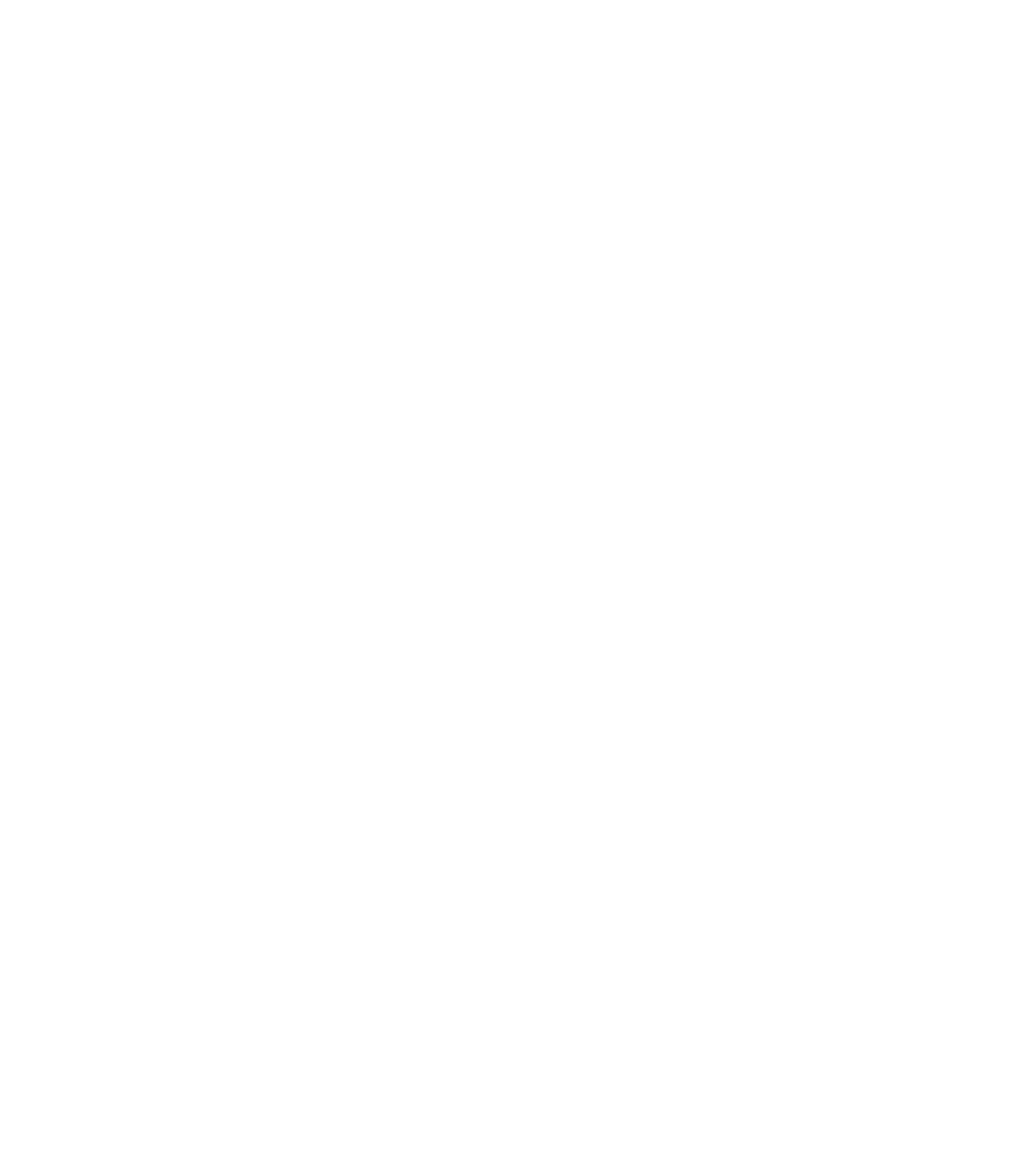
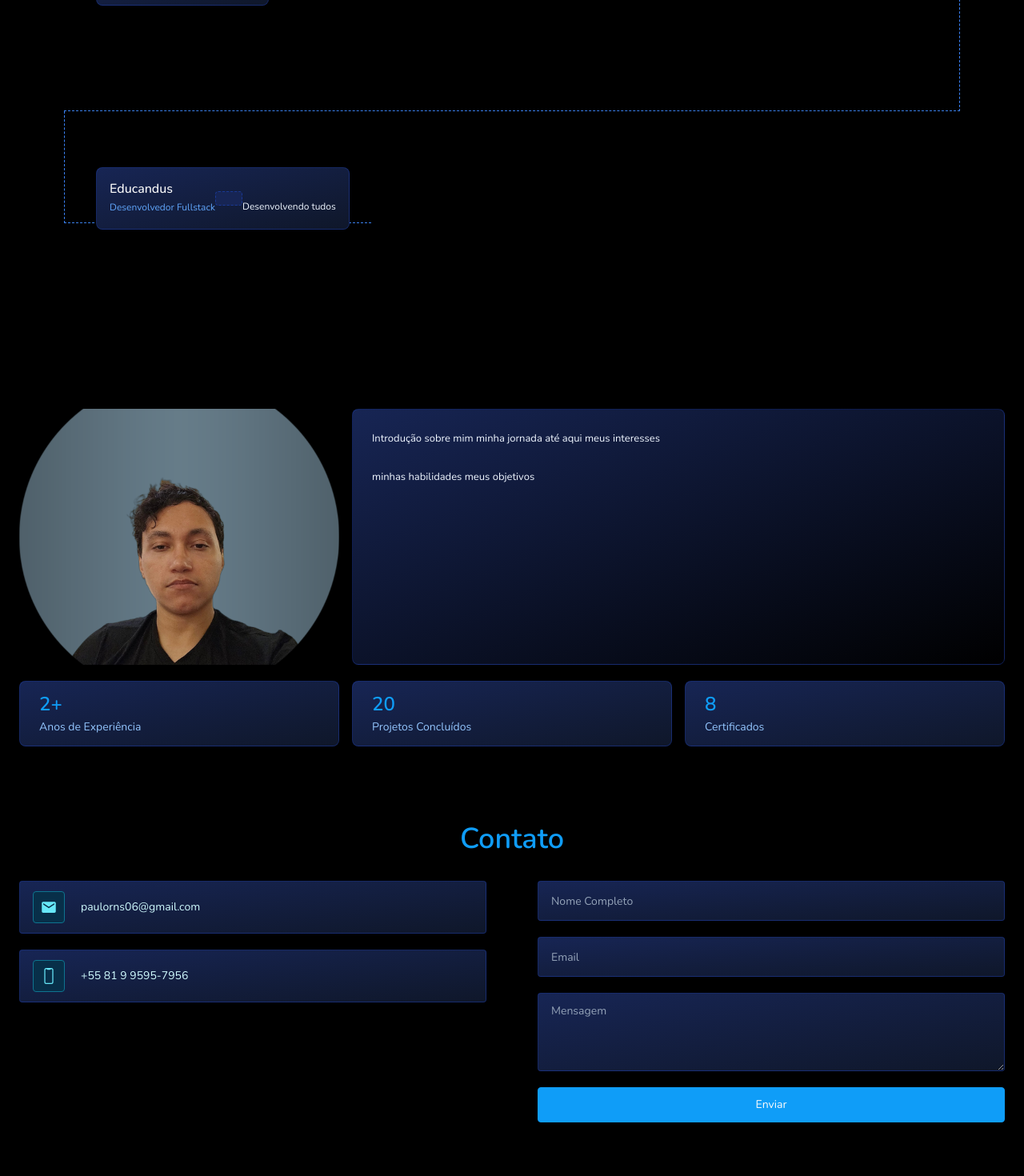
Before and after one commit to PauloRRRRR/https---github.com-PauloRRRRR-myPortfolio, a React (Vite) app: page / in a window 1280 px wide. Shown: the part 1340-2810 px from the top of the page at 80% size. Before the commit the page ends 1255 px from the top, so only its background shows below. Built offline with nearby package versions, Linux system fonts and the light colour scheme.

Commit message:
Final base project commit

```diff
--- a/src/App.jsx
+++ b/src/App.jsx
@@ -5,6 +5,7 @@
 import WorkExperience from './components/WorkExperience'
 import AboutMe from './components/AboutMe'
 import Contact from './components/Contact'
+import Footer from "./components/Footer";
 
 const App = () => {
   return(
@@ -22,6 +23,7 @@
       <WorkExperience />
       <AboutMe />
       <Contact/>
+      <Footer/>
     </div>
   )
 }
--- a/src/components/AboutMe.jsx
+++ b/src/components/AboutMe.jsx
@@ -1,8 +1,52 @@
 import React from 'react'
+
+import PROFILE_PIC from '../assets/profile-pic.png'
+import { ABOUT_ME_DATA} from '../utils/data'
 
 const AboutMe = () => {
     return(
-        <div>About me</div>
+       <section className='max-w-screen-xl px-6 mx-auto py-10 md:py-24' id='about'>
+        <h5 className='text-primary text-2xl md:text-4xl font-semibold text-center md:text-left pb-10 md:pb-14'></h5>
+        <div className='grid grid-cols-1 md:grid-cols-3 md:gap-4'>
+            <img className='w-full h-80 object-cover rounded-lg mb-4 md:mb-0' src={PROFILE_PIC} alt="" />
+            <div className='col-span-2 bg-gradient-to-br from-blue-950 to-slate-00 rounded-lg border border-blue-800/40 p-6'>
+                <p className='text-blue-50 text-xs md:text-[13px] font-normal text-justify leading-6'>
+                    {ABOUT_ME_DATA.introduction} {ABOUT_ME_DATA.background}{" "}
+                    {ABOUT_ME_DATA.interests}
+                </p>
+
+                <br />
+
+                <p className='text-blue-50 text-xs md:text-[13px] font-normal text-justify leading-6'>
+                    {ABOUT_ME_DATA.skills} {ABOUT_ME_DATA.careerGoals}
+                </p>
+            </div>
+        </div>
+
+        <div className='grid grid-cols-1 md:grid-cols-3 gap-4 mt-5'>
+            <InfoCard
+                count={ABOUT_ME_DATA.stats.yearsOfExperience}
+                lable="Anos de Experiência"
+            />
+            <InfoCard
+                count={ABOUT_ME_DATA.stats.numberOfProjects}
+                lable="Projetos Concluídos"
+            />
+            <InfoCard
+                count={ABOUT_ME_DATA.stats.certificationsEarned}
+                lable="Certificados"
+            />
+        </div>
+       </section>
+    )
+}
+
+const InfoCard = ({ lable, count}) => {
+    return (
+        <div className='bg-gradient-to-br from-blue-950 to-slate-900 rounded-lg border border-blue-800/40 px-4 md:px-6 py-3'>
+            <h6 className='text-primary text-xl md:text-2xl font-semibold'>{count}</h6>
+            <span className='text-blue-300 text-xs md:text-sm font-normal'>{lable}</span>
+        </div>
     )
 }
 
--- a/src/components/Contact.jsx
+++ b/src/components/Contact.jsx
@@ -1,8 +1,68 @@
 import React from 'react'
+
+import { PROFILE_DATA } from '../utils/data'
+import { IoMdMail } from 'react-icons/io'
+import { IoPhonePortraitOutline } from 'react-icons/io5'
+import { MdOutlineWeb } from 'react-icons/md'
 
 const Contact = () => {
     return(
-        <div>Contact</div>
+        <section className='max-w-screen-xl mx-auto px-6 pb-20' id='contact'>
+            <h5 className='text-primary text-2xl md:text-4xl font-semibold text-center pb-8 mb:pb-14'>
+                Contato
+            </h5>
+
+            <div className='grid grid-cols-1 md:grid-cols-2 md:gap-16'>
+                <div>
+                    <ContactInfoCard icon={<IoMdMail />} text={PROFILE_DATA.email} />
+                    <ContactInfoCard icon={<IoPhonePortraitOutline />} text={PROFILE_DATA.phone} />
+                </div>
+                <div>
+                    <h5 className='md:hidden text-cyan-300 text-lg font-medium mt-4 pb-5'>Formulário para Contato</h5>
+                    <form className='flex flex-col' action="">
+                        <input
+                            type="text"
+                            name='fullname'
+                            placeholder='Nome Completo'
+                            id=''
+                            className='input-box'
+                            autoComplete='off'
+                        />
+
+                        <input
+                            type="text"
+                            name='email'
+                            placeholder='Email'
+                            id=''
+                            className='input-box'
+                            autoComplete='off'
+                        />
+
+                        <textarea
+                            name="message"
+                            placeholder='Mensagem'
+                            id=""
+                            rows='3'
+                            className='input-box'
+                            autoComplete='off'
+                        >
+
+                        </textarea>
+
+                        <button className='primary-btn'>Enviar</button>
+                    </form>
+                </div>
+            </div>
+        </section>
+    )
+}
+
+const ContactInfoCard = ({icon, text}) => {
+    return (
+        <div className='flex items-center gap-5 bg-gradient-to-br from-blue-950 to-slate-900 rounded border border-blue-800/40 px-4 py-3 mb-5'>
+            <div className='w-10 h-10 text-xl text-cyan-300 flex items-center justify-center bg-sky-950 rounded border border-cyan-700'>{icon}</div>
+            <p className='text-cyan-100 text-xs md:text-sm'>{text}</p>
+        </div>
     )
 }
 
--- a/src/components/Footer.jsx
+++ b/src/components/Footer.jsx
@@ -2,7 +2,7 @@
 
 const Footer = () => {
     return(
-        <div>Footer</div>
+        <div className='bg-sky-900 text-xs text-center p-5'>Não se esqueça de me Contatar!</div>
     )
 }
 
--- a/src/components/WorkExperience.jsx
+++ b/src/components/WorkExperience.jsx
@@ -1,9 +1,68 @@
 import React from 'react'
+
+import {WORK_EXPERIENCE} from '../utils/data'
 
 const WorkExperience = () => {
     return(
-        <div>Work Experience</div>
+        <section
+            className='max-w-screen-xl mx-auto pb-0 md:pb-20 px-6 md:px-20 relative'
+            id='experience'
+        >
+            <h5 className='text-primary text-2xl md:text-3xl font-semibold text-center pb-14 md:pb-4'>
+
+            </h5>
+
+            {WORK_EXPERIENCE.map((item, index) => (
+                <WorkExperienceCard
+                    key={item.company}
+                    index={index}
+                    company={item.company}
+                    position={item.position}
+                    description={item.description}
+                    isLast={WORK_EXPERIENCE.length === index + 1}
+                />
+            ))}
+        </section>
     )
-}
+};
 
-export default WorkExperience
+const WorkExperienceCard = ({
+    company,
+    position,
+    duration,
+    description,
+    index,
+    isLast,
+}) => {
+    return (
+    <div className='relative'>
+        <div
+            className={`hidden md:block h-[140px] border-b
+                ${index > 0 ? "min-w-96 border-l" : "ml-auto w-40"}
+                ${isLast ? "w-40 mr-auto" : ""}
+                border-blue-500 border-dashed`}
+        />
+
+        {!isLast && (
+            <div className='hidden md:block min-w-96 h-[140px] border-r border-b border-blue-500 border-dashed'/>
+        )}
+
+        <div className='bg-gradient-to-br from-blue-950 to-slate-900 rounded-lg border border-blue-800/40 p-4 mx-0 md:mx-10 md:absolute top-[70px] mb-6 md:mb-0'>
+            <div className='flex items-center justify-between flex-1'>
+                <div>
+                    <p className='text-white text-[13.5px] md:text-base font-medium leading-4 md:leading-5'>{company}</p>
+                    <span className='text-blue-400 text-xs'>{position}</span>
+                </div>
+
+                <div className='text-sky-200 text-[11px] md:text-xs font-medium bg-blue-950 rounded border border-blue-700/50 border-dashed justify-center items-center px-4 py-2'>
+                    {duration}
+                </div>
+
+                <p className='text-blue-50 text-xs font-normal leading-5 mt-5'>{description}</p>
+            </div>
+        </div>
+    </div>
+    )
+};
+
+export default WorkExperience;
--- a/src/index.css
+++ b/src/index.css
@@ -52,6 +52,10 @@
     @apply w-[120px] h-[120px] md:w-[139px] md:h-[139px] bg-gray-800 rounded-full
   }
 
+  .input-box {
+    @apply bg-gradient-to-br from-blue-950 to-slate-900 rounded border border-blue-800/40 px-4 py-3 placeholder:text-slate-400 placeholder:text-sm mb-5 focus:outline-none focus:border-cyan-500 focus:border-2;
+  }
+
   .ui-circle{
     @apply w-[130px] h-[130px] md:w-[180px] md:h-[180px] origin-top-left rotate-[-36.39deg] rounded-[117px] border-b-2 border-sky-500 ;
   };
```
